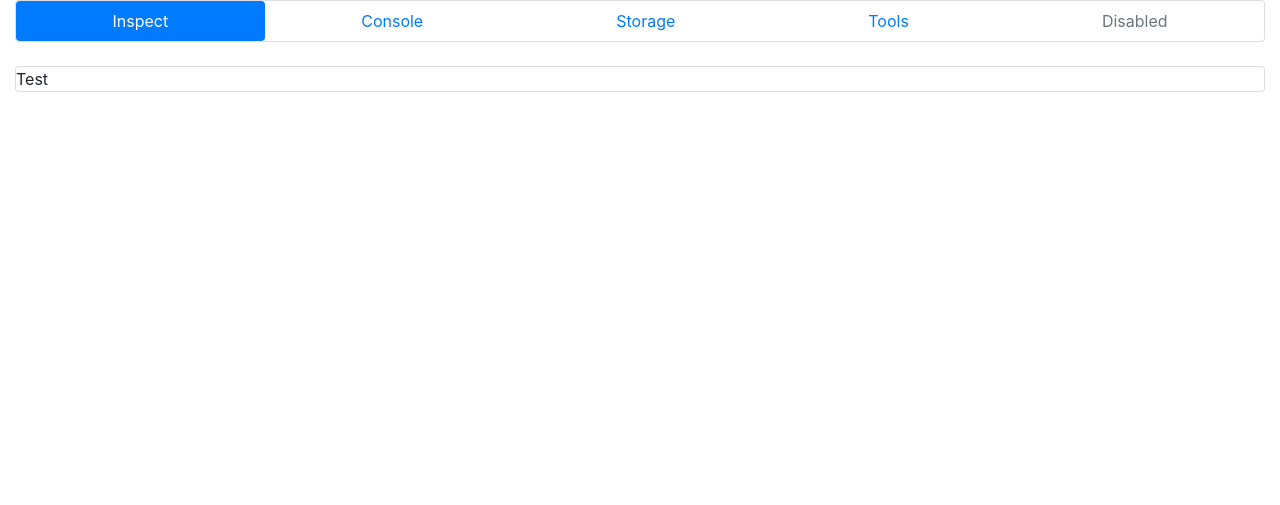
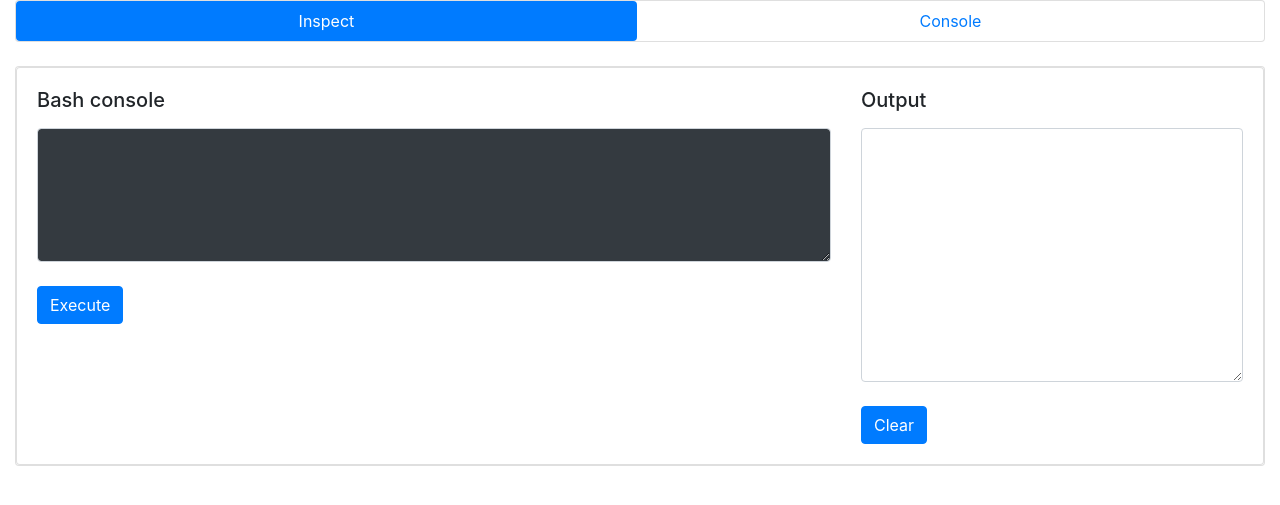
Before and after one commit to danielMandelblat/DockerDhaboardDjango, a Django app: template DockerDashboard/containers/templates/manage_container/console.html in a window 1280 px wide. Shown: the top 505 px of the page. Run offline with Django 3.2, Linux system fonts and the light colour scheme; the template is opened without the code that fills it: most values are stand-ins (such as "Sample title", 1, 10 or a date in 2020).

Commit message:
25.10.20

```diff
--- a/DockerDashboard/containers/templates/manage_container/base.html
+++ b/DockerDashboard/containers/templates/manage_container/base.html
@@ -31,9 +31,6 @@
        <nav class="nav nav-pills nav-fill">
         <a class="nav-link active" href="{%url 'container_manage' container=c.Id option='main' %}">Inspect</a>
         <a class="nav-link" href="{%url 'container_manage' container=c.Id option='console'%}">Console</a>
-        <a class="nav-link" href="#">Storage</a>
-        <a class="nav-link" href="#">Tools</a>
-        <a class="nav-link disabled" href="#" tabindex="-1" aria-disabled="true">Disabled</a>
       </nav>
 
   </div>
--- a/DockerDashboard/containers/templates/manage_container/console.html
+++ b/DockerDashboard/containers/templates/manage_container/console.html
@@ -1,5 +1,24 @@
 {%extends 'manage_container\base.html'%}
 
 {%block data%}
-    Test
+<div class="card card-body">
+    <div class="row">
+        <div class="col-8">
+            <label><h5>Bash console</h5></label>
+            <form method="post">
+                <textarea class="form-control bg-dark text-success" id="exampleFormControlTextarea1" rows="5" spellcheck="false"></textarea>
+                <br>
+                <input class="btn btn-primary" type="submit" value="Execute">
+            </form>
+        </div>
+        <div class="col-4">
+            <label><h5>Output</h5></label>
+            <form method="post">
+                <textarea class="form-control text-primary" id="exampleFormControlTextarea1" rows="10" spellcheck="false"></textarea>
+                <br>
+                <input class="btn btn-primary" type="submit" value="Clear">
+            </form>
+        </div>
+    </div>
+</div>
 {%endblock%}
--- a/DockerDashboard/containers/views.py
+++ b/DockerDashboard/containers/views.py
@@ -16,13 +16,16 @@ def manage_container_main(request, **kwargs):
 
         #Add values to data dic
         try:
-            data['c'] = containerInfo(kwargs ['container']).retrunQuery
+            data['c']  = containerInfo(kwargs ['container']).retrunQuery
             data['db'] = containerInfo.return_container_object_from_db(containerId = kwargs['container'])
         except Exception as e:
             print(e)
 
         if kwargs['option'] == 'main':
             return render(request, r'manage_container\main.html', data)
+
+        elif kwargs ['option'] == 'console':
+            return render(request , r'manage_container\console.html' , data)
 
 def container_action(request, action, container):
     from containers.apis import send_api
```
Also changed, not shown: DockerDashboard/containers/templates/manage_container/main.html (+32 -3 lines), DockerDashboard/db.sqlite3.
